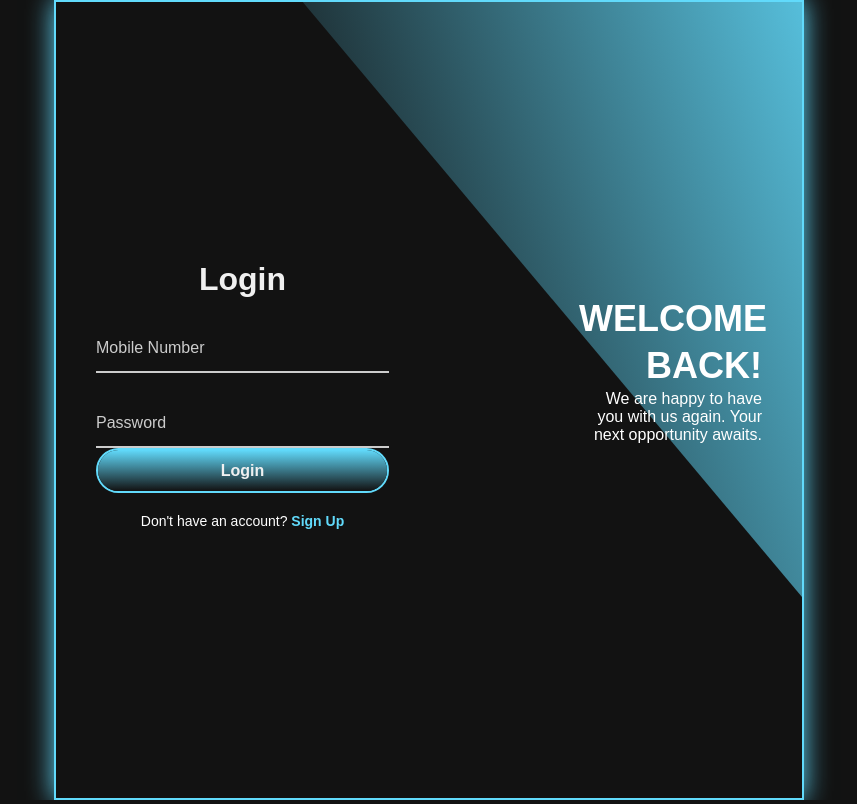
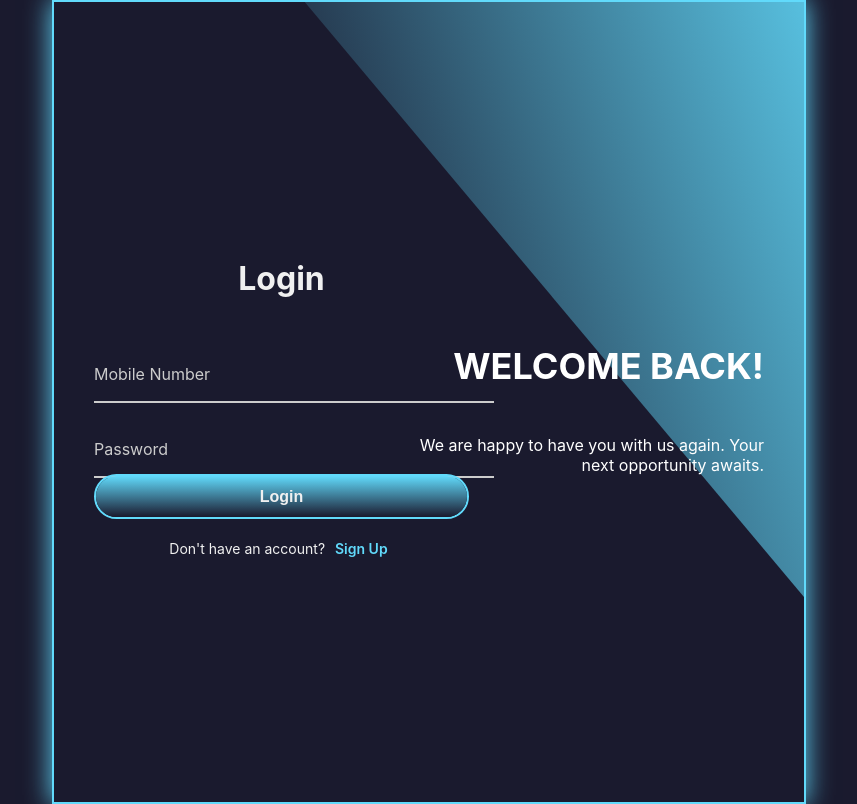
Before and after one commit to vishalpoonia890/amit, a React (Create React App) app in the folder frontend/: page / in a window 1280 px wide. Shown: the whole page, without its empty margins (211-1068 px from the left). Built offline with nearby package versions, Linux system fonts and the light colour scheme.

Commit message:
Update App.css

```diff
--- a/frontend/src/App.css
+++ b/frontend/src/App.css
@@ -1,369 +1,112 @@
-/* --- Global Styles & Theme Variables --- */
+/* --- THEME VARIABLES --- */
 :root {
-  --primary-color: #2962ff;
-  --primary-hover-color: #0039cb;
-  --accent-color: #ffab00;
-  --success-color: #00c853;
-  --error-color: #d50000;
-  --shadow-color: rgba(0, 0, 0, 0.1);
+  --primary-color: #007bff;
+  --primary-hover-color: #0056b3;
+  --primary-color-light: rgba(0, 123, 255, 0.1);
+  --success-color: #4caf50;
+  --error-color: #f44336;
+
+  /* Light Theme */
+  --bg-color-light: #f4f7f9;
+  --card-bg-color-light: #ffffff;
+  --text-color-light: #2c3e50;
+  --text-color-lighter-light: #7f8c8d;
+  --border-color-light: #e0e6ec;
+  --header-footer-bg-light: #ffffff;
+  --shadow-color-light: rgba(44, 62, 80, 0.1);
+
+  /* Dark Theme */
+  --bg-color-dark: #1a1a2e;
+  --card-bg-color-dark: #16213e;
+  --text-color-dark: #e0f2f1;
+  --text-color-lighter-dark: #97a3b4;
+  --border-color-dark: #2a3b5a;
+  --header-footer-bg-dark: #0f192f;
+  --shadow-color-dark: rgba(0, 0, 0, 0.2);
 }
 
-/* Light Theme */
 .light-theme {
-  --bg-color: #f4f7fc;
-  --card-bg-color: #ffffff;
-  --text-color: #212121;
-  --text-color-light: #616161;
-  --header-footer-bg: #ffffff; /* Opaque background */
-  --nav-text: #757575;
-  --nav-active-bg: #e3f2fd;
-  --border-color: #e0e0e0;
-  --card-shadow: 0 4px 15px rgba(0, 0, 0, 0.05);
-  --card-hover-shadow: 0 6px 20px rgba(0, 0, 0, 0.1);
+  --bg-color: var(--bg-color-light);
+  --card-bg-color: var(--card-bg-color-light);
+  --text-color: var(--text-color-light);
+  --text-color-light: var(--text-color-lighter-light);
+  --border-color: var(--border-color-light);
+  --header-footer-bg: var(--header-footer-bg-light);
+  --shadow-color: var(--shadow-color-light);
+  --card-shadow: 0 4px 12px var(--shadow-color);
 }
 
-/* Dark Theme */
 .dark-theme {
-  --bg-color: #121212;
-  --card-bg-color: #1e1e1e;
-  --text-color: #e0e0e0;
-  --text-color-light: #9e9e9e;
-  --header-footer-bg: #1e1e1e; /* Opaque background */
-  --nav-text: #9e9e9e;
-  --nav-active-bg: #2a2a2a;
-  --border-color: #333333;
-  --card-shadow: 0 4px 15px rgba(0, 0, 0, 0.2);
-  --card-hover-shadow: 0 6px 20px rgba(0, 0, 0, 0.3);
+  --bg-color: var(--bg-color-dark);
+  --card-bg-color: var(--card-bg-color-dark);
+  --text-color: var(--text-color-dark);
+  --text-color-light: var(--text-color-lighter-dark);
+  --border-color: var(--border-color-dark);
+  --header-footer-bg: var(--header-footer-bg-dark);
+  --shadow-color: var(--shadow-color-dark);
+  --card-shadow: 0 4px 15px var(--shadow-color);
 }
 
-/* --- New Auth Page Styles --- */
-@import url('https://fonts.googleapis.com/css2?family=Poppins:wght@300;400;500;600;700&display=swap');
-
-.auth-body {
-    display: flex;
-    justify-content: center;
-    align-items: center;
-    min-height: 100vh;
-    background: #25252b;
-    font-family: 'Poppins', sans-serif;
-    color: #fff;
+/* --- GLOBAL STYLES --- */
+body {
+  margin: 0;
+  font-family: 'Poppins', -apple-system, BlinkMacSystemFont, 'Segoe UI', 'Roboto', 'Oxygen',
+    'Ubuntu', 'Cantarell', 'Fira Sans', 'Droid Sans', 'Helvetica Neue',
+    sans-serif;
+  -webkit-font-smoothing: antialiased;
+  -moz-osx-font-smoothing: grayscale;
+  background-color: var(--bg-color);
+  color: var(--text-color);
+  transition: background-color 0.3s, color 0.3s;
 }
 
-.auth-body .App {
-    width: 100%;
-    height: 100vh;
-    display: flex;
-    justify-content: center;
-    align-items: center;
+.App { min-height: 100vh; }
+.app-container { padding-top: 60px; padding-bottom: 60px; }
+.main-content { max-width: 1200px; margin: 0 auto; }
+.loading-app, .loading-spinner { display: flex; flex-direction: column; justify-content: center; align-items: center; height: 100vh; color: var(--text-color-light); }
+.error-message { text-align: center; padding: 20px; color: var(--error-color); }
+
+/* ========================================== */
+/* ========= Login/Register Forms =========== */
+/* ========================================== */
+.auth-container { position: relative; width: 750px; height: 450px; border: 2px solid var(--primary-color); box-shadow: 0 0 25px var(--primary-color); overflow: hidden; margin: auto; }
+.auth-container .form-box { position: absolute; top: 0; width: 50%; height: 100%; display: flex; justify-content: center; flex-direction: column; }
+.form-box.Login { left: 0; padding: 0 40px; }
+.form-box.Login .animation { transform: translateX(0%); transition: .7s; opacity: 1; transition-delay: calc(.1s * var(--S)); }
+.auth-container.active .form-box.Login .animation { transform: translateX(-120%); opacity: 0; transition-delay: calc(.1s * var(--D)); }
+.form-box.Register { right: 0; padding: 0 60px; }
+.form-box.Register .animation { transform: translateX(120%); transition: .7s ease; opacity: 0; filter: blur(10px); transition-delay: calc(.1s * var(--S)); }
+.auth-container.active .form-box.Register .animation { transform: translateX(0%); opacity: 1; filter: blur(0px); transition-delay: calc(.1s * var(--li)); }
+.form-box h2 { font-size: 32px; text-align: center; color: var(--text-color); }
+.form-box .input-box { position: relative; width: 100%; height: 50px; margin-top: 25px; }
+.input-box input { width: 100%; height: 100%; background: transparent; border: none; outline: none; font-size: 16px; color: var(--text-color); font-weight: 600; border-bottom: 2px solid var(--text-color-light); padding-right: 23px; transition: .5s; }
+.input-box input:focus, .input-box input:valid { border-bottom: 2px solid var(--primary-color); }
+.input-box label { position: absolute; top: 50%; left: 0; transform: translateY(-50%); font-size: 16px; color: var(--text-color-light); transition: .5s; pointer-events: none; }
+.input-box input:focus ~ label, .input-box input:valid ~ label { top: -5px; color: var(--primary-color); }
+.btn { position: relative; width: 100%; height: 45px; background: transparent; border-radius: 40px; cursor: pointer; font-size: 16px; font-weight: 600; border: 2px solid var(--primary-color); overflow: hidden; z-index: 1; color: var(--text-color); }
+.btn::before { content: ""; position: absolute; height: 300%; width: 100%; background: linear-gradient(var(--bg-color), var(--primary-color), var(--bg-color), var(--primary-color)); top: -100%; left: 0; z-index: -1; transition: .5s; }
+.btn:hover:before { top: 0; }
+.regi-link { font-size: 14px; text-align: center; margin: 20px 0 10px; }
+.regi-link p { color: var(--text-color); }
+.regi-link a, .regi-link .SignUpLink, .regi-link .SignInLink { text-decoration: none; color: var(--primary-color); font-weight: 600; background: none; border: none; cursor: pointer; font-size: inherit; font-family: inherit; }
+.regi-link a:hover, .regi-link .SignUpLink:hover, .regi-link .SignInLink:hover { text-decoration: underline; }
+.info-content { position: absolute; top: 0; height: 100%; width: 50%; display: flex; justify-content: center; flex-direction: column; }
+.info-content.Login { right: 0; text-align: right; padding: 0 40px 60px 150px; }
+.info-content.Login .animation { transform: translateX(0); transition: .7s ease; transition-delay: calc(.1s * var(--S)); opacity: 1; filter: blur(0px); }
+.auth-container.active .info-content.Login .animation { transform: translateX(120%); opacity: 0; filter: blur(10px); transition-delay: calc(.1s * var(--D)); }
+.info-content.Register { left: 0; text-align: left; padding: 0 150px 60px 38px; pointer-events: none; }
+.info-content.Register .animation { transform: translateX(-120%); transition: .7s ease; opacity: 0; filter: blur(10PX); transition-delay: calc(.1s * var(--S)); }
+.auth-container.active .info-content.Register .animation { transform: translateX(0%); opacity: 1; filter: blur(0); transition-delay: calc(.1s * var(--li)); }
+.info-content h2 { text-transform: uppercase; font-size: 36px; line-height: 1.3; color: var(--text-color); }
+.info-content p { font-size: 16px; color: var(--text-color); }
+.auth-container .curved-shape { position: absolute; right: 0; top: -5px; height: 600px; width: 850px; background: linear-gradient(45deg, var(--bg-color), var(--primary-color)); transform: rotate(10deg) skewY(40deg); transform-origin: bottom right; transition: 1.5s ease; transition-delay: 1.6s; }
+.auth-container.active .curved-shape { transform: rotate(0deg) skewY(0deg); transition-delay: .5s; }
+.auth-container .curved-shape2 { position: absolute; left: 250px; top: 100%; height: 700px; width: 850px; background: var(--bg-color); border-top: 3px solid var(--primary-color); transform: rotate(0deg) skewY(0deg); transform-origin: bottom left; transition: 1.5s ease; transition-delay: .5s; }
+.auth-container.active .curved-shape2 { transform: rotate(-11deg) skewY(-41deg); transition-delay: 1.2s; }
+
+@media (max-width: 768px) {
+    .auth-container { width: 100%; max-width: 400px; height: auto; min-height: 500px; border: none; box-shadow: none; margin-top: 5vh; }
+    .info-content, .auth-container .curved-shape, .auth-container .curved-shape2 { display: none; }
+    .auth-container .form-box { width: 100%; padding: 0 20px; }
+    .auth-container.active .form-box.Login { transform: translateX(-100%); }
 }
-
-.container{
-    position: relative;
-    width: 750px;
-    height: 550px; /* Increased height for referral field */
-    border: 2px solid #e46033;
-    box-shadow: 0 0 25px #e46033;
-    overflow: hidden;
-}
-
-.container .form-box{
-    position: absolute;
-    top: 0;
-    width: 50%;
-    height: 100%;
-    display: flex;
-    justify-content: center;
-    flex-direction: column;
-}
-
-.form-box.Login{
-    left: 0;
-    padding: 0 40px;
-}
-
-.form-box.Login .animation{
-    transform: translateX(0%);
-    opacity: 1;
-    transition: .7s;
-    transition-delay: calc(.1s * var(--S));
-}
-
-.container.active .form-box.Login .animation{
-    transform: translateX(-120%);
-    opacity: 0;
-    transition-delay: calc(.1s * var(--D));
-}
-
-.form-box.Register{
-    right: 0;
-    padding: 0 40px;
-}
-
-.form-box.Register .animation{
-    transform: translateX(120%);
-    transition: .7s ease;
-    opacity: 0;
-    transition-delay: calc(.1s * var(--S));
-}
-
-.container.active .form-box.Register .animation{
-    transform: translateX(0%);
-    opacity: 1;
-    transition-delay: calc(.1s * var(--li));
-}
-
-.form-box h2{
-    font-size: 32px;
-    text-align: center;
-    color: #fff;
-}
-
-.form-box .input-box{
-    position: relative;
-    width: 100%;
-    height: 50px;
-    margin-top: 20px;
-}
-
-.input-box input{
-    width: 100%;
-    height: 100%;
-    background: transparent;
-    border: none;
-    outline: none;
-    font-size: 16px;
-    color: #fff;
-    font-weight: 500;
-    border-bottom: 2px solid #fff;
-    padding-right: 23px;
-    transition: .5s;
-}
-
-.input-box input:focus,
-.input-box input:valid{
-    border-bottom: 2px solid #e46033;
-}
-
-.input-box label{
-    position: absolute;
-    top: 50%;
-    left: 0;
-    transform: translateY(-50%);
-    font-size: 16px;
-    color: #fff;
-    pointer-events: none;
-    transition: .5s;
-}
-
-.input-box input:focus ~ label,
-.input-box input:valid ~ label{
-    top: -5px;
-    color: #e46033;
-}
-
-.input-box box-icon{
-    position: absolute;
-    top: 50%;
-    right: 0;
-    font-size: 18px;
-    transform: translateY(-50%);
-}
-
-.input-box input:focus ~ box-icon,
-.input-box input:valid ~ box-icon{
-    color: #e46033;
-}
-
-.btn{
-    position: relative;
-    width: 100%;
-    height: 45px;
-    background: transparent;
-    border-radius: 40px;
-    cursor: pointer;
-    font-size: 16px;
-    color: #fff;
-    font-weight: 600;
-    border: 2px solid #e46033;
-    overflow: hidden;
-    z-index: 1;
-}
-
-.btn::before{
-    content: "";
-    position: absolute;
-    height: 300%;
-    width: 100%;
-    background: linear-gradient(#25252b, #e46033, #25252b, #e46033);
-    top: -100%;
-    left: 0;
-    z-index: -1;
-    transition: .5s;
-}
-
-.btn:hover:before{
-    top: 0;
-}
-
-.regi-link{
-    font-size: 14px;
-    text-align: center;
-    margin: 20px 0 10px;
-    color: #fff;
-}
-
-.regi-link p {
-    color: #fff;
-}
-
-.regi-link button {
-    background: none;
-    border: none;
-    text-decoration: none;
-    color: #e46033;
-    font-weight: 600;
-    font-size: inherit;
-    font-family: 'Poppins', sans-serif;
-    cursor: pointer;
-}
-
-.regi-link button:hover{
-    text-decoration: underline;
-}
-
-.info-content{
-    position: absolute;
-    top: 0;
-    height: 100%;
-    width: 50%;
-    display: flex;
-    justify-content: center;
-    flex-direction: column;
-}
-
-.info-content.Login{
-    right: 0;
-    text-align: right;
-    padding: 0 40px 60px 150px;
-}
-
-.info-content.Login .animation{
-    transform: translateX(0);
-    opacity: 1;
-    transition: .7s ease;
-    transition-delay: calc(.1s * var(--S));
-}
-
-.container.active .info-content.Login .animation{
-    transform: translateX(120%);
-    opacity: 0;
-    transition-delay: calc(.1s * var(--D));
-}
-
-.info-content.Register{
-    left: 0;
-    text-align: left;
-    padding: 0 150px 60px 38px;
-    pointer-events: none;
-}
-
-.info-content.Register .animation{
-    transform: translateX(-120%);
-    transition: .7s ease;
-    opacity: 0;
-    transition-delay: calc(.1s * var(--S));
-}
-
-.container.active .info-content.Register .animation{
-    transform: translateX(0%);
-    opacity: 1;
-    transition-delay: calc(.1s * var(--li));
-}
-
-.info-content h2{
-    text-transform: uppercase;
-    font-size: 36px;
-    line-height: 1.3;
-    color: #fff;
-}
-
-.info-content p{
-    font-size: 16px;
-    color: #fff;
-}
-
-.container .curved-shape{
-    position: absolute;
-    right: 0;
-    top: -5px;
-    height: 600px;
-    width: 850px;
-    background: linear-gradient(45deg, #25252b, #e46033);
-    transform: rotate(10deg) skewY(40deg);
-    transform-origin: bottom right;
-    transition: 1.5s ease;
-}
-
-.container.active .curved-shape{
-    transform: rotate(0deg) skewY(0deg);
-    transition-delay: .5s;
-}
-
-.container .curved-shape2{
-    position: absolute;
-    left: 250px;
-    top: 100%;
-    height: 700px;
-    width: 850px;
-    background: #25252b;
-    border-top: 3px solid #e46033;
-    transform: rotate(0deg) skewY(0deg);
-    transform-origin: bottom left;
-    transition: 1.5s ease;
-}
-
-.container.active .curved-shape2{
-    transform: rotate(-11deg) skewY(-41deg);
-    transition-delay: 1.2s;
-}
-
-
-/* --- General App Layout & Styles --- */
-* {
-    box-sizing: border-box;
-    margin: 0;
-    padding: 0;
-}
-
-body, html, #root, .App {
-    height: 100%;
-}
-
-body:not(.auth-body) {
-    font-family: 'Poppins', sans-serif;
-    background-color: var(--bg-color);
-    color: var(--text-color);
-}
-
-.app-container {
-    display: flex;
-    flex-direction: column;
-    height: 100%;
-}
-
-.main-content {
-    flex-grow: 1;
-    overflow-y: auto;
-    padding-top: 60px; /* Space for TopNav */
-    padding-bottom: 65px; /* Space for BottomNav */
-}
-
-.loading-app {
-    display: flex;
-    flex-direction: column;
-    justify-content: center;
-    align-items: center;
-    height: 100vh;
-    background-color: var(--bg-color);
-    color: var(--text-color);
-}
```
